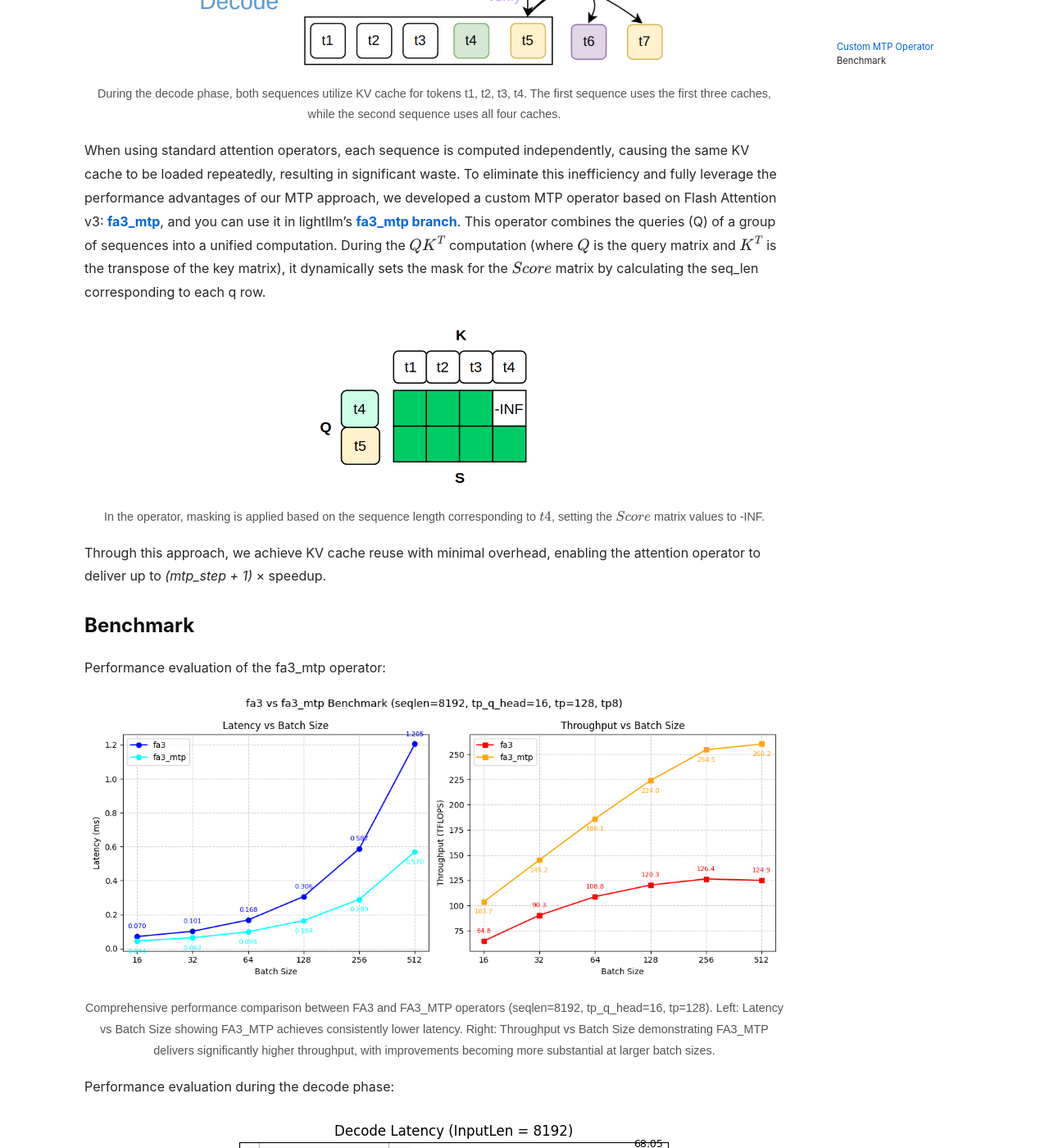
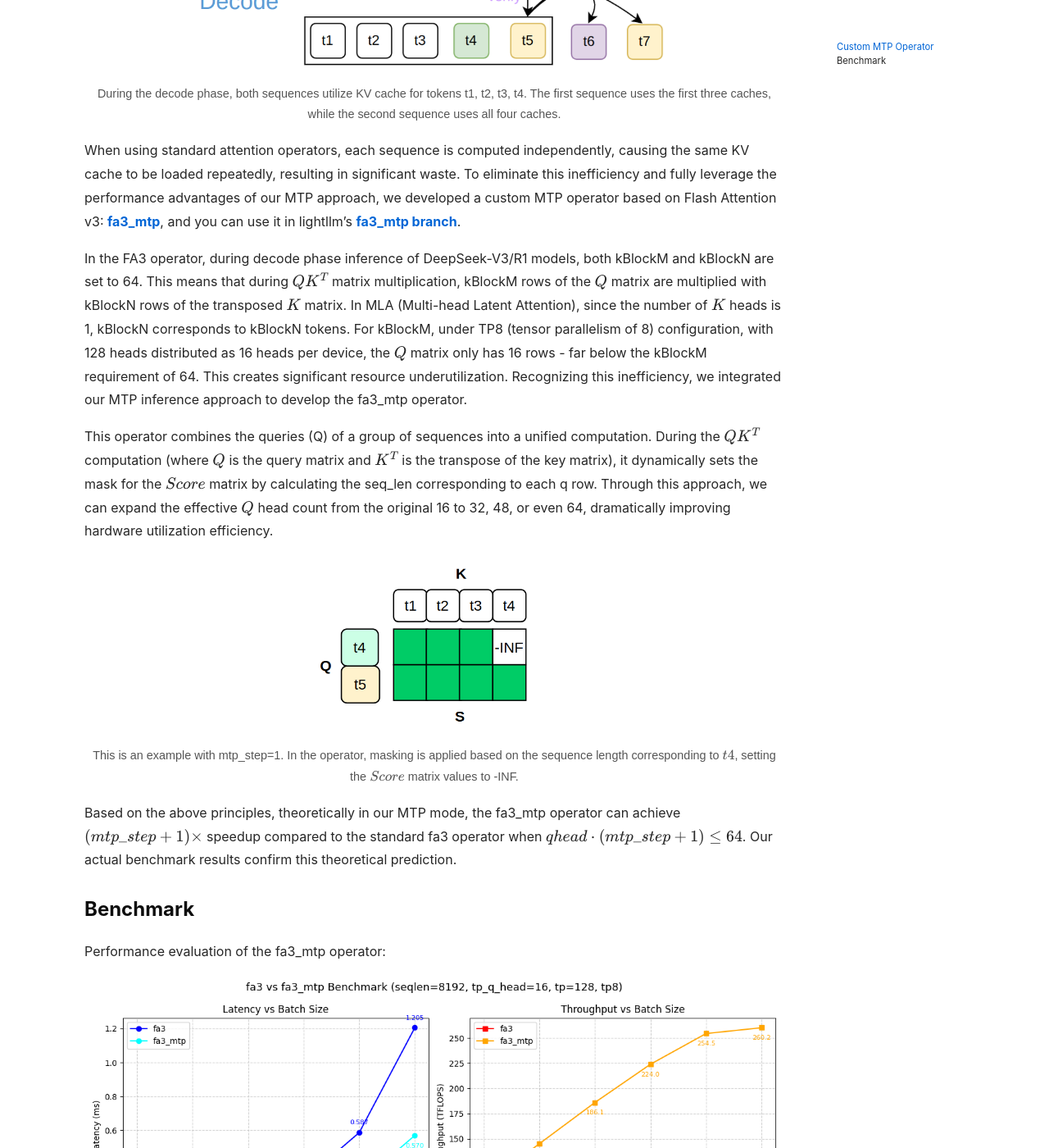
Before and after one commit to ModelTC/lightllm-blog, a Jekyll site: the page built from _posts/2025-09-04-mtp.md, in a window 1280 px wide and 1400 px high, scrolled down 712 px. Shown: the whole window at 82% size. Built offline with Jekyll 4.4.1, drawn with Linux system fonts in a browser that asks for light colours; nearby versions of some CDN libraries; formulas are drawn with MathJax 3.

Commit message:
Enhance documentation for FA3 operator in MTP
Added detailed explanation of the FA3 operator and its benefits in MTP mode, including performance improvements and resource utilization.

```diff
--- a/_posts/2025-09-04-mtp.md
+++ b/_posts/2025-09-04-mtp.md
@@ -18,14 +18,18 @@ Due to our unique inference pattern, during the decode phase, adjacent sequences
   <p style="font-family: sans-serif; font-size: 0.9em; color: #555;">During the decode phase, both sequences utilize KV cache for tokens t1, t2, t3, t4. The first sequence uses the first three caches, while the second sequence uses all four caches.</p>
 </div>
 
-When using standard attention operators, each sequence is computed independently, causing the same KV cache to be loaded repeatedly, resulting in significant waste. To eliminate this inefficiency and fully leverage the performance advantages of our MTP approach, we developed a custom MTP operator based on Flash Attention v3: [fa3_mtp](https://github.com/ModelTC/LightKernel/tree/main/flash-attention/hopper), and you can use it in lightllm's [fa3_mtp branch](https://github.com/ModelTC/LightLLM/blob/fa3_mtp/lightllm/models/deepseek2/layer_infer/transformer_layer_infer.py#L564). This operator combines the queries (Q) of a group of sequences into a unified computation. During the $QK^T$ computation (where $Q$ is the query matrix and $K^T$ is the transpose of the key matrix), it dynamically sets the mask for the $Score$ matrix by calculating the seq_len corresponding to each q row.
+When using standard attention operators, each sequence is computed independently, causing the same KV cache to be loaded repeatedly, resulting in significant waste. To eliminate this inefficiency and fully leverage the performance advantages of our MTP approach, we developed a custom MTP operator based on Flash Attention v3: [fa3_mtp](https://github.com/ModelTC/LightKernel/tree/main/flash-attention/hopper), and you can use it in lightllm's [fa3_mtp branch](https://github.com/ModelTC/LightLLM/blob/fa3_mtp/lightllm/models/deepseek2/layer_infer/transformer_layer_infer.py#L564).
+
+In the FA3 operator, during decode phase inference of DeepSeek-V3/R1 models, both kBlockM and kBlockN are set to 64. This means that during $QK^T$ matrix multiplication, kBlockM rows of the $Q$ matrix are multiplied with kBlockN rows of the transposed $K$ matrix. In MLA (Multi-head Latent Attention), since the number of $K$ heads is 1, kBlockN corresponds to kBlockN tokens. For kBlockM, under TP8 (tensor parallelism of 8) configuration, with 128 heads distributed as 16 heads per device, the $Q$ matrix only has 16 rows - far below the kBlockM requirement of 64. This creates significant resource underutilization. Recognizing this inefficiency, we integrated our MTP inference approach to develop the fa3_mtp operator.
+
+This operator combines the queries (Q) of a group of sequences into a unified computation. During the $QK^T$ computation (where $Q$ is the query matrix and $K^T$ is the transpose of the key matrix), it dynamically sets the mask for the $Score$ matrix by calculating the seq_len corresponding to each q row. Through this approach, we can expand the effective $Q$ head count from the original 16 to 32, 48, or even 64, dramatically improving hardware utilization efficiency.
 
 <div style="text-align: center;">
   <img src="{{ site.baseurl }}/assets/images/blogs/05-mtp/fa3_mtp.png"  style="zoom: 60%;" />
-  <p style="font-family: sans-serif; font-size: 0.9em; color: #555;">In the operator, masking is applied based on the sequence length corresponding to $t4$, setting the $Score$ matrix values to -INF.</p>
+  <p style="font-family: sans-serif; font-size: 0.9em; color: #555;">This is an example with mtp_step=1. In the operator, masking is applied based on the sequence length corresponding to $t4$, setting the $Score$ matrix values to -INF.</p>
 </div>
 
-Through this approach, we achieve KV cache reuse with minimal overhead, enabling the attention operator to deliver up to *(mtp_step + 1)* × speedup.
+Based on the above principles, theoretically in our MTP mode, the fa3_mtp operator can achieve $(mtp\\_step + 1) \times$ speedup compared to the standard fa3 operator when $qhead \cdot (mtp\\_step + 1) \leq 64$. Our actual benchmark results confirm this theoretical prediction.
 
 ### Benchmark
 
```
